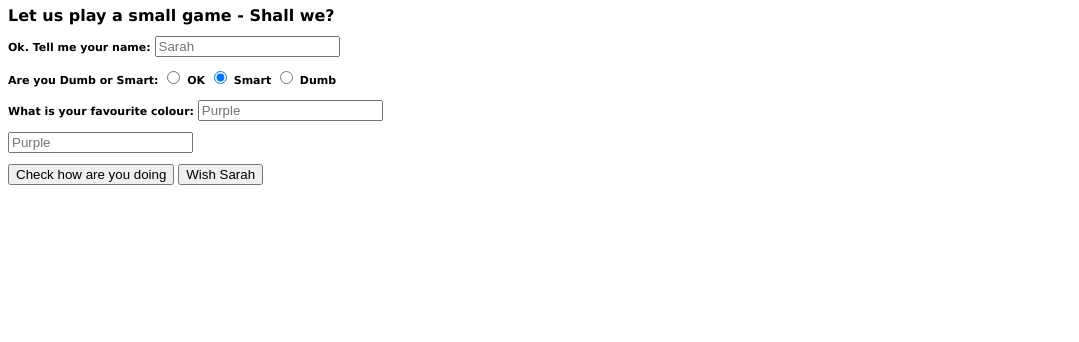
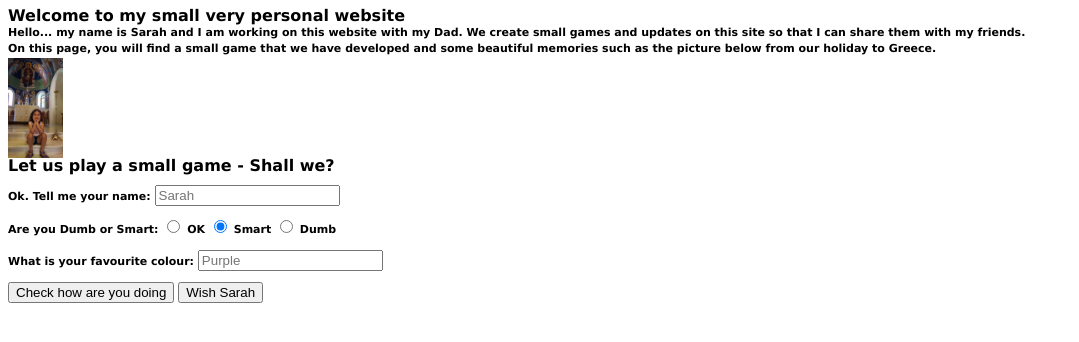
Before and after one commit to apiplani/Sarah, a plain HTML site: page index.html in a window 1280 px wide. Shown: the whole page, without its empty margins (0-1079 px from the left). Drawn offline with Linux system fonts and the light colour scheme.

Commit message:
Add files via upload

```diff
--- a/index.html
+++ b/index.html
@@ -1,7 +1,7 @@
 <HTML>
 <HEAD>
 <link rel="stylesheet" href="SarahCSS.css">
-<TITLE>Sarah's personal Website'</TITLE>
+<TITLE>Sarah's personal Website</TITLE>
 <SCRIPT LANGUAGE="JavaScript">
 function readText (form) {
    var TestVar =form.inputbox.value;
@@ -23,8 +23,15 @@ function writeText (form) {
 }
 </SCRIPT>
 </HEAD>
+
 <BODY>
-<h1> Let us play a small game - Shall we?</h1> <p>
+<H1> Welcome to my small very personal website</H1>
+
+Hello... my name is Sarah and I am working on this website with my Dad.
+We create small games and updates on this site so that I can share them with my friends. <br>
+On this page, you will find a small game that we have developed and some beautiful memories such as the picture below from our holiday to Greece. <br>
+	<img alt="" src="./SarahPicture.jpg" height="100" >
+	<h1> Let us play a small game - Shall we?</h1> <p>
 
 <FORM NAME="myform" ACTION="" METHOD="GET">
 Ok. Tell me your name:
@@ -35,7 +42,7 @@ Are you <b>Dumb</b> or <b>Smart</b>:
 <INPUT TYPE="radio" NAME="Smartbox" VALUE="Dumb" > Dumb<P>
 What is your favourite colour:
 <INPUT TYPE="text" NAME="ColourBox" placeholder="Purple"><P>
-<INPUT TYPE="text" NAME="ColourBox" placeholder="Purple"><P>
+
 
 <INPUT TYPE="button" NAME="button1" Value="Check how are you doing" onClick="readText(this.form)">
 <INPUT TYPE="button" NAME="button2" Value="Wish Sarah" onClick="writeText(this.form)">
```
Also changed, not shown: SarahPicture.jpg (added).
